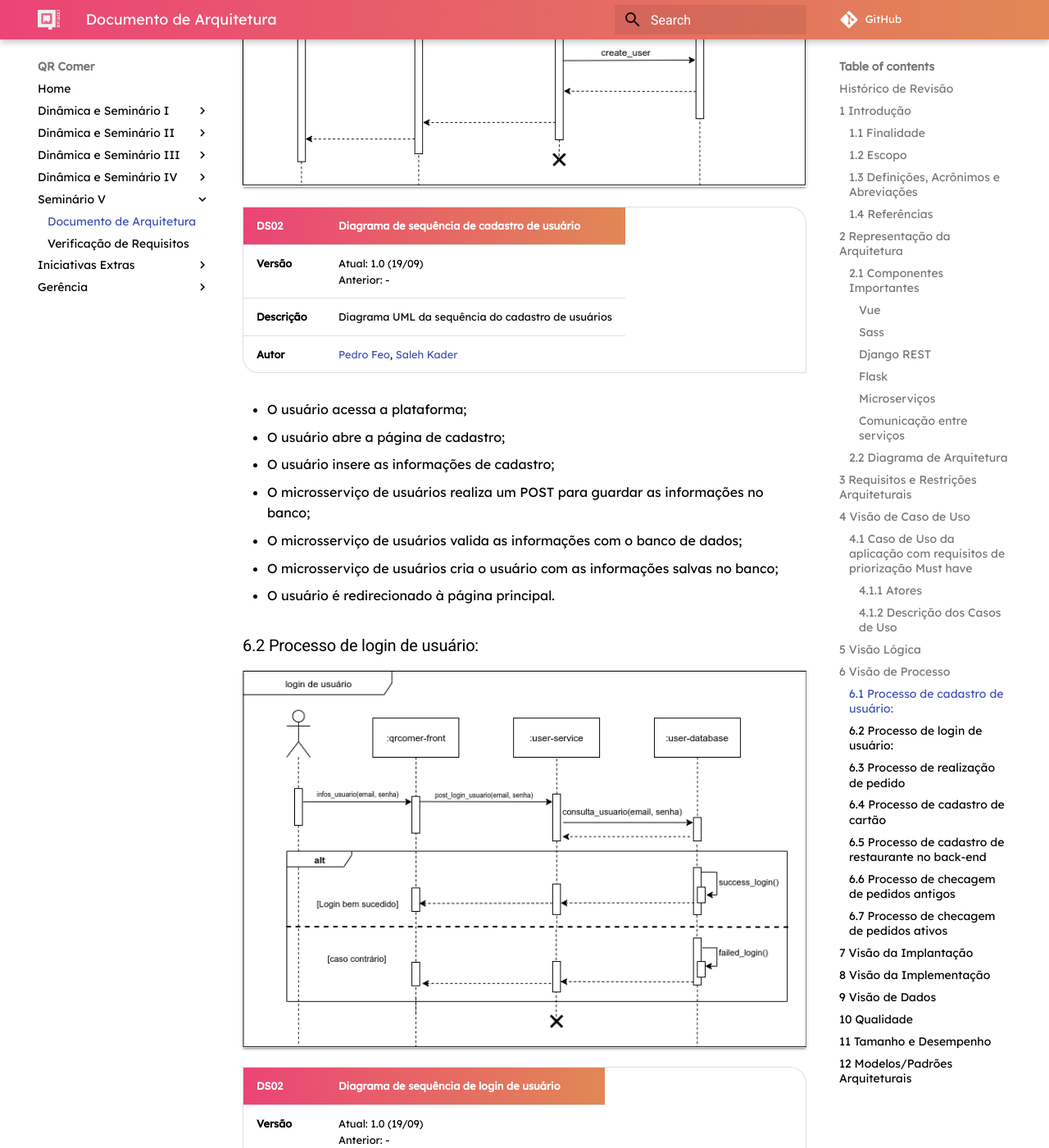
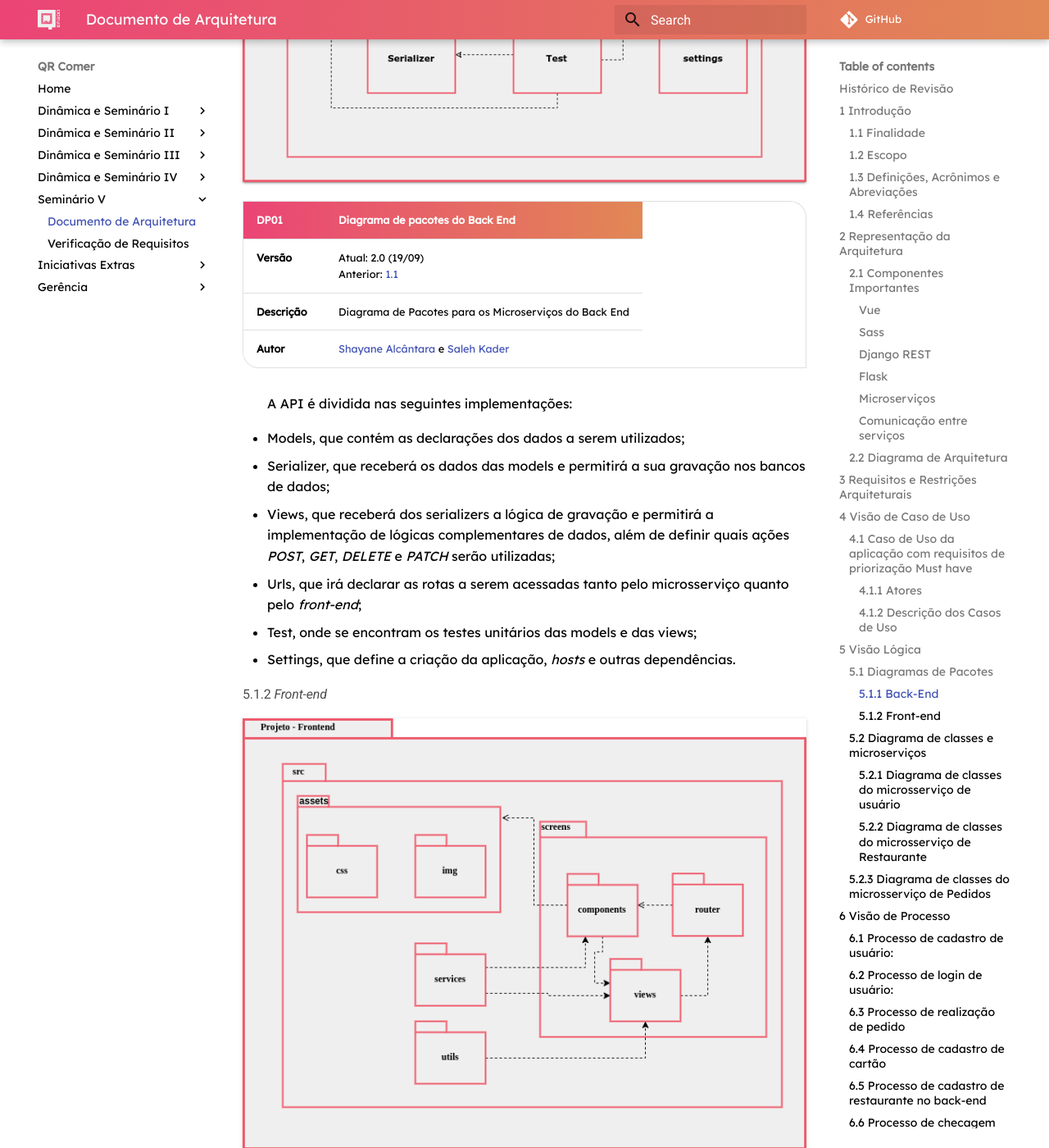
Before and after one commit to fga-desenho-2019-2/Wiki, an MkDocs documentation site: the page built from docs/seminario5/arquitetura.md, in a window 1280 px wide and 1400 px high, scrolled down 7533 px. Shown: the whole window at 82% size. Built offline with MkDocs 1.6.1 and Material for MkDocs 9.7.7, drawn with Linux system fonts in a browser that asks for light colours; some web fonts are replaced; comment, search, counter and statistics services are not loaded; old or Windows-style settings are respelled for this version of MkDocs; some of the changed text lies outside the part shown.

Commit message:
adding logic view

```diff
--- a/docs/seminario5/arquitetura.md
+++ b/docs/seminario5/arquitetura.md
@@ -1,11 +1,11 @@
 ## Histórico de Revisão
 
-| Data       | Versão | Descrição                                                       | Autor                                              |
-| ---------- | ------ | --------------------------------------------------------------- | -------------------------------------------------- |
-| 13/11/2019 | 0.1    | Estrutura do Documento, Introdução e Representação Arquitetural | [Pedro Féo](https://github.com/phe0)               |
-| 14/11/2019 | 0.2    | Casos de uso, visão de processo e visão de tamanho e desempenho | [Matheus Blanco](https://github.com/MatheusBlanco) |
-| 15/11/2019 | 0.3    | Refatorando diagramas e adicionando mais visões de processo     | [Matheus Blanco](https://github.com/MatheusBlanco) |
-| 15/11/2019 | 0.4    | Requisitos e restrições arquiteturais                           |
+| Data       | Versão | Descrição                                                               | Autor                                              |
+| ---------- | ------ | ----------------------------------------------------------------------- | -------------------------------------------------- |
+| 13/11/2019 | 0.1    | Estrutura do Documento, Introdução e Representação Arquitetural         | [Pedro Féo](https://github.com/phe0)               |
+| 14/11/2019 | 0.2    | Casos de uso, visão de processo e visão de tamanho e desempenho         | [Matheus Blanco](https://github.com/MatheusBlanco) |
+| 15/11/2019 | 0.3    | Refatorando diagramas e adicionando mais visões de processo             | [Matheus Blanco](https://github.com/MatheusBlanco) |
+| 15/11/2019 | 0.4    | Requisitos e restrições arquiteturais, visão geral de classes e pacotes |
 
 ## 1 Introdução
 
@@ -144,6 +144,83 @@
 | UC29 - Receber senha para retirada do pedido      | O usuário e o restaurante recebem uma senha gerada pela aplicação                                   |
 
 ## 5 Visão Lógica
+
+Modelagens em padrão UML, que representam os aspectos arquiteturais do sistema.
+
+### 5.1 Diagramas de Pacotes
+
+#### 5.1.1 _Back-End_
+
+![diagrama-pacotes-back](../images/diagramas-uml/package_diagram_backend_v3.png)
+
+| **DP01**      | **Diagrama de pacotes do Back End**                                                                    |
+| ------------- | ------------------------------------------------------------------------------------------------------ |
+| **Versão**    | Atual: 2.0 (19/09) <br> Anterior: [1.1](#dp01-diagrama-de-pacotes-back-end)                            |
+| **Descrição** | Diagrama de Pacotes para os Microserviços do Back End                                                  |
+| **Autor**     | [Shayane Alcântara](https://github.com/shayanealcantara) e [Saleh Kader](https://github.com/devsalula) |
+
+A API é dividida nas seguintes implementações:
+
+- Models, que contém as declarações dos dados a serem utilizados;
+- Serializer, que receberá os dados das models e permitirá a sua gravação nos bancos de dados;
+- Views, que receberá dos serializers a lógica de gravação e permitirá a implementação de lógicas complementares de dados, além de definir quais ações _POST_, _GET_, _DELETE_ e _PATCH_ serão utilizadas;
+- Urls, que irá declarar as rotas a serem acessadas tanto pelo microsserviço quanto pelo _front-end_;
+- Test, onde se encontram os testes unitários das models e das views;
+- Settings, que define a criação da aplicação, _hosts_ e outras dependências.
+
+#### 5.1.2 _Front-end_
+
+![diagrama-pacotes-front](../images/diagramas-uml/package_diagram_front_v4.png)
+
+| **DP02**      | **Diagrama de pacotes do Front End**                                                                   |
+| ------------- | ------------------------------------------------------------------------------------------------------ |
+| **Versão**    | Atual: 3.0 (19/09) <br> Anterior: [2.0](../images/diagramas-uml/package_diagram_front_v3.png)          |
+| **Descrição** | Diagrama de Pacotes para o Front End                                                                   |
+| **Autor**     | [Shayane Alcântara](https://github.com/shayanealcantara) e [Saleh Kader](https://github.com/devsalula) |
+
+A pasta principal _src_ contém as subpastas:
+
+- assets, que contem imagens e css adicionados para ajustar a estética da User Interface para os padrões do protótipo;
+- services, onde estão contidos alguns arquivos _.js_ que realizam certas funções e trabalhos repetitivos;
+- utils, onde está contida a lógica de autenticação de usuário;
+- screens, onde estão contidos:
+  - os componentes principais, a serem reutilizados pelas várias telas do projeto;
+  - as views, onde se encontram as implementações das telas, as quais fazem uso dos componentes;
+  - o router, onde se encontram todas as rotas para as telas existentes.
+
+### 5.2 Diagrama de classes e microserviços
+
+#### 5.2.1 Diagrama de classes do microsserviço de usuário
+
+![classes-usuario](../images/diagramas-uml/class_diagram_user_v2.jpg)
+
+| **DC01**      | **Diagrama de classes de usuário**                                            |
+| ------------- | ----------------------------------------------------------------------------- |
+| **Versão**    | Atual: 2.0 (18/09) <br> Anterior: [1.0](#dc01-diagrama-de-classes-de-usuario) |
+| **Descrição** | Diagrama UML das classes do microserviço de usuário                           |
+| **Autor**     | [Sara Silva](https://github.com/silvasara)                                    |
+
+#### 5.2.2 Diagrama de classes do microsserviço de Restaurante
+
+![classes-restaurante](../images/diagramas-uml/class_diagram_restaurant_v2.jpg)
+
+| **DC02**      | **Diagrama de classes de restaurante**                                                          |
+| ------------- | ----------------------------------------------------------------------------------------------- |
+| **Versão**    | Atual: 2.0 (19/09) <br> Anterior: [1.0](#dc02-diagrama-de-classes-de-restaurante)               |
+| **Descrição** | Diagrama UML das classes do microserviço de restaurante                                         |
+| **Autor**     | [Elias Bernardo](https://github.com/ebmm01) e [Leonardo Barreiros](https://github.com/leossb36) |
+
+### 5.2.3 Diagrama de classes do microsserviço de Pedidos
+
+O diagrama a seguir usa a notação UML para descrever as classes do microserviço de restaurante.
+
+![classes-pedidos](../images/diagramas-uml/class_diagram_order_v2.jpg)
+
+| **DC03**      | **Diagrama de classes de pedidos**                                            |
+| ------------- | ----------------------------------------------------------------------------- |
+| **Versão**    | Atual: 2.0 (13/09) <br> Anterior: [1.0](#dc03-diagrama-de-classes-de-pedidos) |
+| **Descrição** | Diagrama UML das classes do microserviço de pedidos                           |
+| **Autor**     | [Matheus Blanco](https://github.com/MatheusBlanco)                            |
 
 diagramas de classe, diagramas de pacote, diagramas de de colaboração
 
```
Also changed, not shown: docs/images/diagramas-uml/package_diagram_front_v4.png (added).
